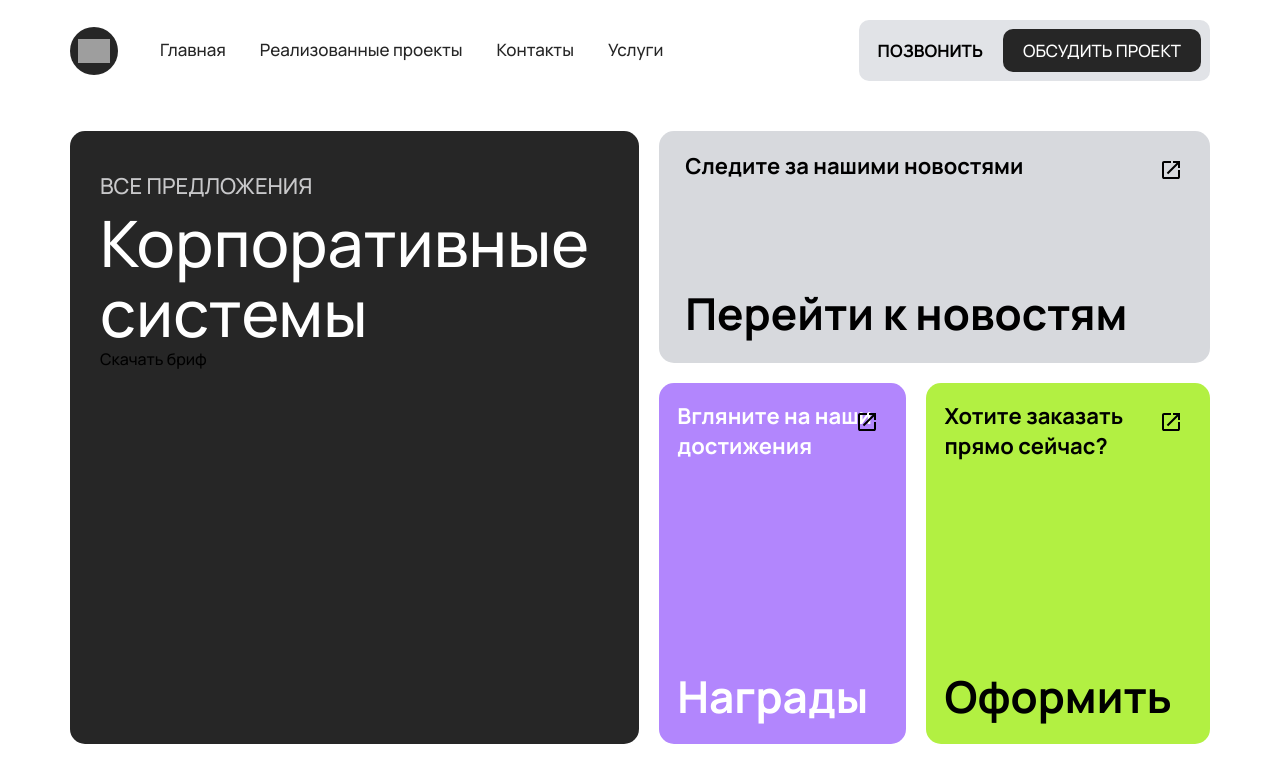
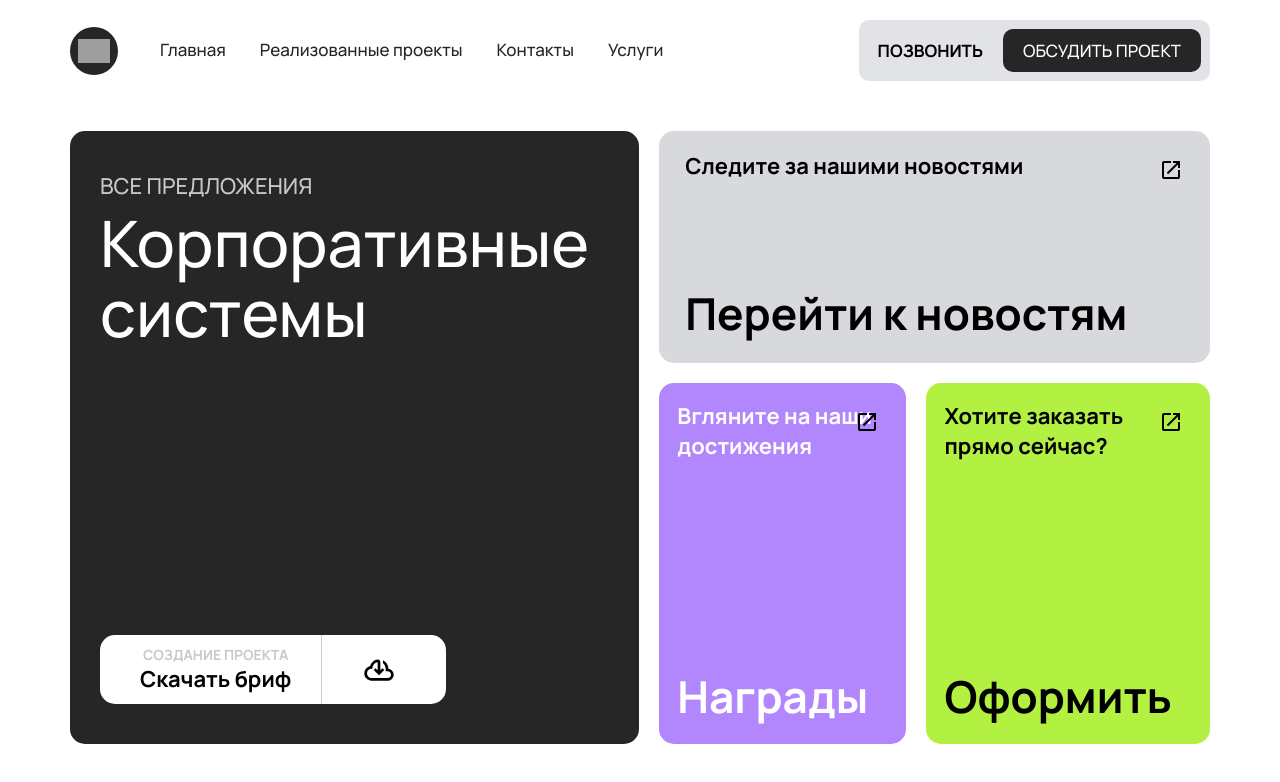
Before and after one commit to Daryyya/protactics, a Next.js app: page / in a window 1280 px wide. Shown: the top 782 px of the page. Built offline with nearby package versions, Linux system fonts and the light colour scheme; grey boxes are pictures that could not be loaded.

Commit message:
fix: styles

```diff
--- a/src/app/assets/styles/Home.module.scss
+++ b/src/app/assets/styles/Home.module.scss
@@ -2,14 +2,12 @@
   padding: 40px 30px;
   background-color: var(--black);
   grid-area: A;
-
-    &__btn {
-        background-color: var(--white);
-        padding: 10px 23px 10px 39px;
-        border-radius: 15px;
+  display: flex;
+  flex-direction: column;
+  justify-content: space-between;
 }
 
-    p {
+.subtitle {
   font-weight: 500;
   font-size: 22px;
   line-height: 30px;
@@ -18,10 +16,42 @@
   margin-bottom: 7px;
 }
 
-    h1 {
+.title {
   font-size: 64px;
   line-height: 70px;
   color: var(--white);
+}
+
+.link {
+  max-width: 346px;
+  font-weight: 700;
+  font-size: 22px;
+  line-height: 30px;
+  background-color: var(--white);
+  padding: 0px 10px;
+  border-radius: 15px;
+  display: flex;
+  align-items: center;
+
+  &__text {
+    display: block;
+    text-align: center;
+    padding: 10px 30px;
+    border-right: 1px solid var(--extralight-grey);
+  }
+
+  &__subtitle {
+    display: block;
+    text-transform: uppercase;
+    font-size: 14px;
+    line-height: 19px;
+    color: var(--extralight-grey);
+  }
+
+  &__img_wrap {
+    flex: 1 0 auto;
+    display: grid;
+    place-items: center;
   }
 }
 
--- a/src/pages/index.tsx
+++ b/src/pages/index.tsx
@@ -1,11 +1,11 @@
 import Container from "@/components/ui/Container/Container";
 import Layout from "@/components/layout/Layout";
-import Button from "@/components/ui/Button/Button";
 import s from "@/assets/styles/Home.module.scss";
 import Link from "next/link";
 import Image from "next/image";
 import CardLink from "@/components/ui/CardLink/CardLink";
 import Card from "@/components/ui/Card/Card";
+import download from "@/assets/images/download.svg";
 
 export default function Home() {
   return (
@@ -13,11 +13,22 @@ export default function Home() {
       <Container>
         <Card className={s.mainBlock}>
           <div>
-            <p>все предложения</p>
-            <h1>Корпоративные системы</h1>
+            <p className={s.subtitle}>все предложения</p>
+            <h1 className={s.title}>Корпоративные системы</h1>
           </div>
-          <Link href="assets/files/test.pdf" download="test.pdf" target="_blank">
-            Скачать бриф
+          <Link
+            className={s.link}
+            href="assets/files/test.pdf"
+            download="test.pdf"
+            target="_blank"
+          >
+            <span className={s.link__text}>
+              <span className={s.link__subtitle}>Создание проекта</span>
+              <span>Скачать бриф</span>
+            </span>
+            <span className={s.link__img_wrap}>
+              <Image src={download} alt="скачать" width={30} height={22} />
+            </span>
           </Link>
         </Card>
         <CardLink
```
Also changed, not shown: src/app/assets/images/download.svg (added). Lines whose indentation alone changed are shown as unchanged.
